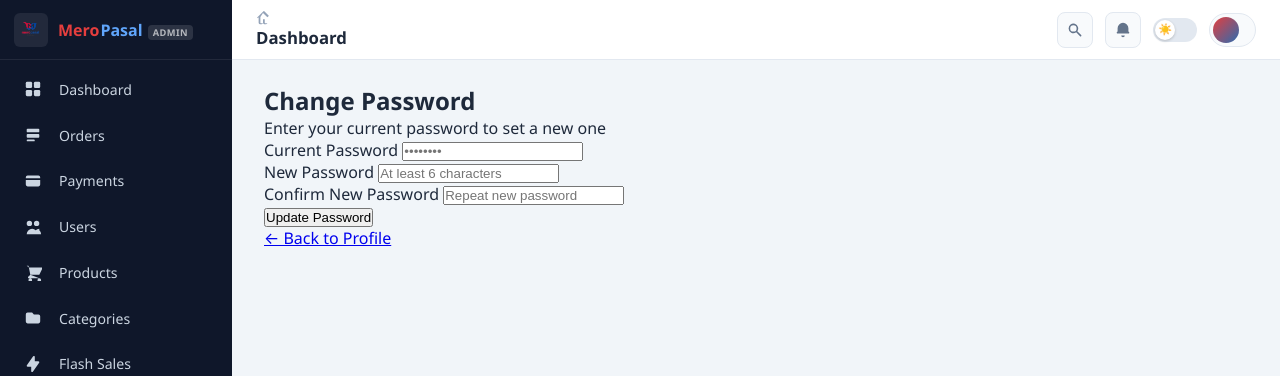
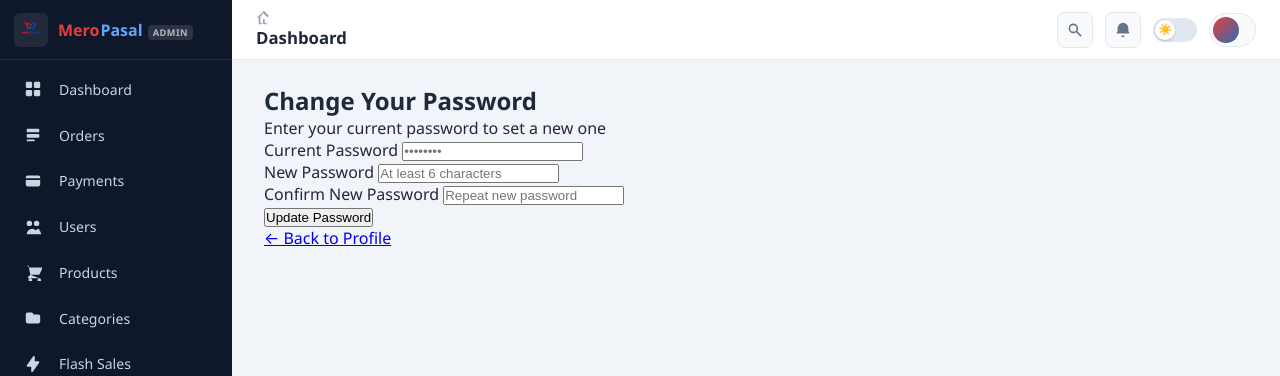
Before and after one commit to freelancherbashu-ctrl/AI39C-Group6_project-SingleVendor_E-Commerce, a Python web app: template app/templates/change_password.html in a window 1280 px wide. Shown: the top 376 px of the page. Run offline with Jinja, Linux system fonts and the light colour scheme; the template is opened without the code that fills it, so the values that code supplies are empty.

Commit message:
Changes to password_change

```diff
--- a/app/templates/change_password.html
+++ b/app/templates/change_password.html
@@ -9,7 +9,7 @@
 <div class="auth-card">
 
     <div class="auth-logo"></div>
-    <h1>Change Password</h1>
+    <h1>Change  Your Password</h1>
     <p class="auth-sub">Enter your current password to set a new one</p>
 
     <form method="POST" action="{{ url_for('auth.change_password') }}">
```
